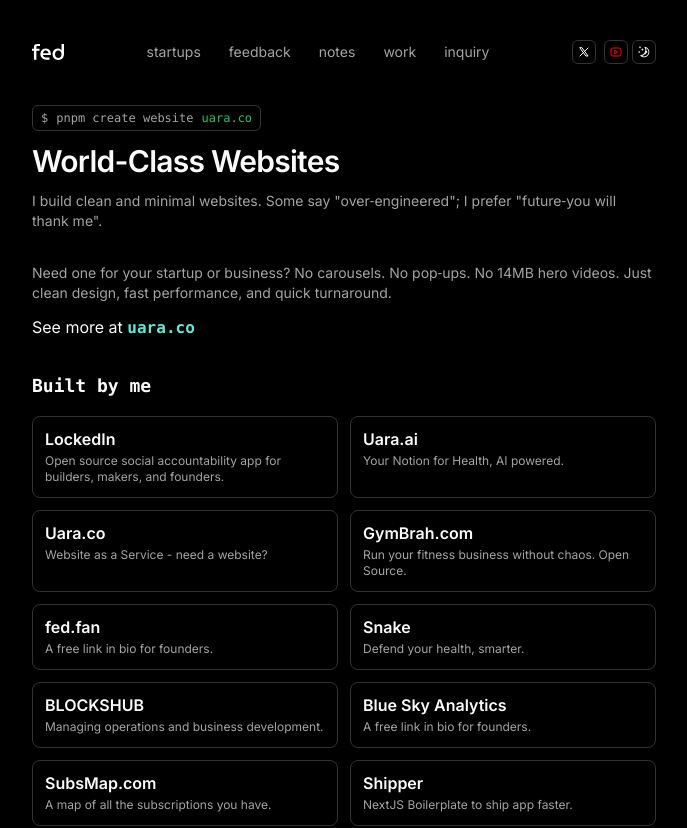
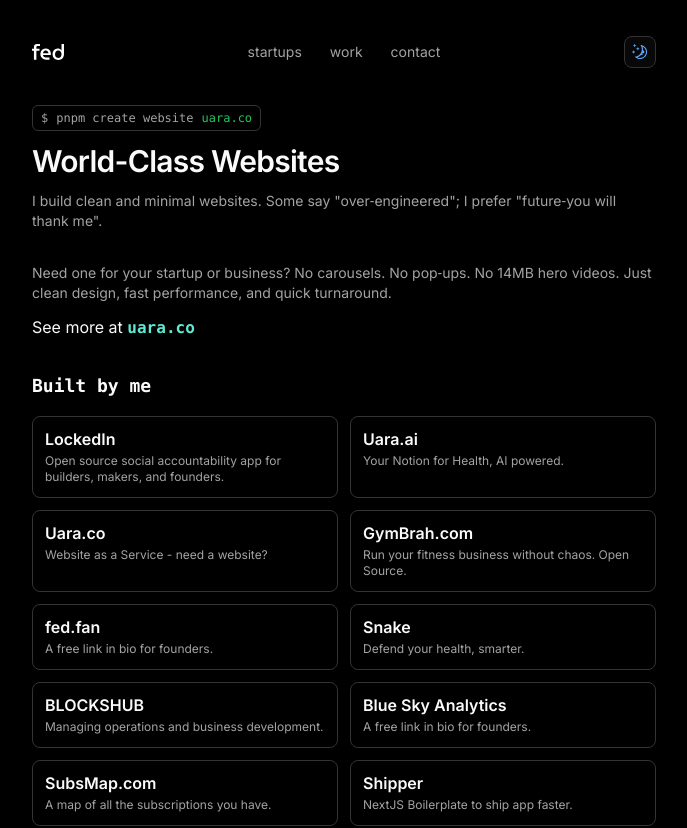
Before and after one commit to federicofanini/federicofan.com, a Next.js app: page /agency in a window 1280 px wide. Shown: the top 828 px of the page, without its empty margins (296-983 px from the left). Built offline with nearby package versions, Linux system fonts and the light colour scheme; a web font is replaced by a local one.

Commit message:
minor fix

```diff
--- a/src/app/layout.tsx
+++ b/src/app/layout.tsx
@@ -73,7 +73,7 @@
       >
         <ThemeProvider attribute="class" defaultTheme="dark">
           <TooltipProvider delayDuration={0}>
-            <Header />
+            <Header showSocials={false} />
             {children}
             <Footer />
           </TooltipProvider>
--- a/src/app/page.tsx
+++ b/src/app/page.tsx
@@ -1,13 +1,9 @@
 import { WebsitesBanner } from "@/components/sections/websites";
 import { Hero } from "@/components/sections/hero";
 import { About } from "@/components/sections/about";
-import { XGrowth } from "@/components/sections/x-growth";
-import { Projects } from "@/components/sections/projects";
-import { Work } from "@/components/sections/work";
+import { Startups } from "@/components/sections/startups";
 import { Education } from "@/components/sections/education";
-import { Skills } from "@/components/sections/skills";
 import { Contact } from "@/components/sections/contact";
-import { SocialsShowcase } from "@/components/sections/socials-showcase";
 import { Documenting } from "@/components/sections/documenting";
 
 export default async function Page() {
@@ -15,9 +11,10 @@
     <main className="flex flex-col min-h-[100dvh] space-y-10">
       <Hero />
       <Documenting />
-      <Work />
 
+      <Startups />
       <About />
+
       <WebsitesBanner />
       <Education />
       <Contact />
--- a/src/components/header.tsx
+++ b/src/components/header.tsx
@@ -8,6 +8,7 @@
 import { Search } from "lucide-react";
 import Image from "next/image";
 import Link from "next/link";
+import { usePathname } from "next/navigation";
 
 interface HeaderProps {
   className?: string;
@@ -26,6 +27,8 @@
   showThemeToggle = true,
   showSocials = true,
 }: HeaderProps) {
+  const pathname = usePathname();
+
   return (
     <header className={cn("w-full bg-background/95 mb-6", className)}>
       <div className="mx-auto flex h-14 max-w-2xl items-center justify-between">
@@ -52,15 +55,23 @@
         {/* Navigation Section */}
         {showNav && (
           <nav className="flex items-center gap-1 overflow-x-auto">
-            {DATA.navbar.map((item) => (
+            {DATA.navbar.map((item) => {
+              const isActive = pathname === item.href;
+              return (
                 <Link
                   key={item.href}
                   href={item.href}
-                className="px-2 py-1.5 md:px-3 text-xs md:text-sm text-muted-foreground hover:text-foreground rounded-md hover:bg-accent transition-colors whitespace-nowrap"
+                  className={cn(
+                    "px-2 py-1.5 md:px-3 text-xs md:text-sm transition-all whitespace-nowrap",
+                    isActive
+                      ? "text-foreground font-museo font-semibold underline underline-offset-4"
+                      : "text-muted-foreground hover:text-foreground hover:font-museo hover:font-semibold hover:underline hover:underline-offset-4"
+                  )}
                 >
                   {item.label}
                 </Link>
-            ))}
+              );
+            })}
             {/* Placeholder: Additional nav items */}
             {/* <Link href="/projects" className="...">Projects</Link> */}
           </nav>
--- a/src/components/mode-toggle.tsx
+++ b/src/components/mode-toggle.tsx
@@ -2,6 +2,7 @@
 
 import { MoonIcon, SunIcon } from "@radix-ui/react-icons";
 import { useTheme } from "next-themes";
+import { cn } from "@/lib/utils";
 
 export function ModeToggle() {
   const { theme, setTheme } = useTheme();
@@ -9,12 +10,16 @@
   return (
     <button
       type="button"
-      className="inline-flex items-center justify-center size-6 rounded-md border border-border bg-background hover:bg-accent transition-colors"
+      className={cn(
+        "inline-flex items-center justify-center size-8 rounded-lg border bg-card transition-all duration-300",
+        "hover:shadow-lg hover:shadow-gray-200/50 dark:hover:shadow-gray-800/50 hover:-translate-y-0.5",
+        "active:scale-95"
+      )}
       onClick={() => setTheme(theme === "dark" ? "light" : "dark")}
       aria-label="Toggle theme"
     >
-      <SunIcon className="size-3 dark:hidden" />
-      <MoonIcon className="hidden size-3 dark:block" />
+      <SunIcon className="size-4 dark:hidden text-orange-600" />
+      <MoonIcon className="hidden size-4 dark:block text-blue-400" />
     </button>
   );
 }
--- a/src/components/sections/work.tsx
+++ b/src/components/sections/startups.tsx
@@ -9,14 +9,14 @@
   IconArrowAutofitDown,
   IconArrowDown,
   IconArrowUpRight,
-  IconLegoFilled,
+  IconLego,
 } from "@tabler/icons-react";
 import Link from "next/link";
 
 const BLUR_FADE_DELAY = 0.0;
 const INITIAL_DISPLAY_COUNT = 6;
 
-export function Work() {
+export function Startups() {
   const [showAll, setShowAll] = useState(false);
   const displayedWork = showAll
     ? DATA.work
@@ -24,13 +24,13 @@
   const hasMore = DATA.work.length > INITIAL_DISPLAY_COUNT;
 
   return (
-    <section id="work">
+    <section id="startups">
       <div className="flex min-h-0 flex-col gap-y-3">
         <BlurFade delay={BLUR_FADE_DELAY * 10} className="mb-4">
           <div className="flex items-center justify-between">
             <h2 className="text-lg font-bold font-museo flex items-center gap-2">
               My startups
-              <IconLegoFilled className="size-5" />
+              <IconLego className="size-5" />
             </h2>
             <Button
               variant="secondary"
--- a/src/components/sections/websites.tsx
+++ b/src/components/sections/websites.tsx
@@ -18,7 +18,7 @@
   }, []);
 
   return (
-    <section id="websites">
+    <section id="work">
       <BlurFade delay={BLUR_FADE_DELAY * 3}>
         <h2 className="text-lg font-bold font-museo flex items-center gap-2">
           My tiny agency
--- a/src/data/resume.tsx
+++ b/src/data/resume.tsx
@@ -23,10 +23,8 @@
   ],
   navbar: [
     { href: "/startups", icon: Code2, label: "startups" },
-    { href: "/feedback", icon: NotebookIcon, label: "feedback" },
-    { href: "/notes", icon: NotebookIcon, label: "notes" },
-    { href: "/work", icon: NotebookIcon, label: "work" },
-    { href: "/inquiry", icon: NotebookIcon, label: "inquiry" },
+    { href: "/#work", icon: NotebookIcon, label: "work" },
+    { href: "/#contact", icon: NotebookIcon, label: "contact" },
   ],
   contact: {
     email: "f@fanini.eu",
```
Lines whose indentation alone changed are shown as unchanged.
